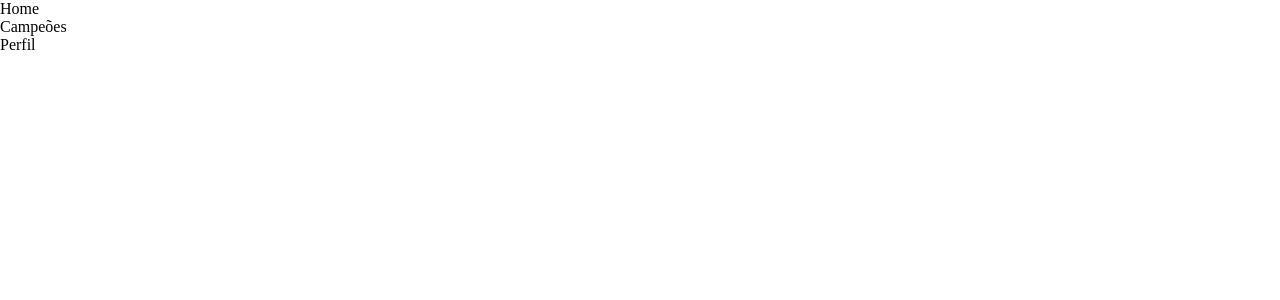
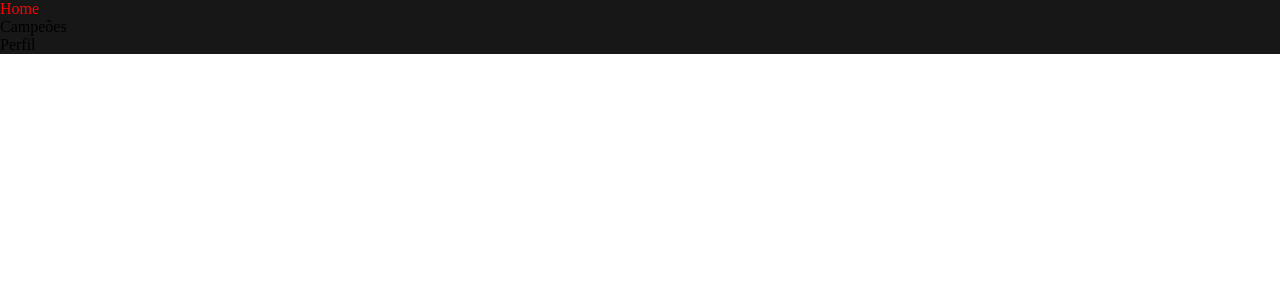
Before and after one commit to FabianaKaori/league-of-legends-react, a React (Vite) app: page / in a window 1280 px wide. Shown: the top 300 px of the page. Built offline with nearby package versions, Linux system fonts and the light colour scheme.

Commit message:
Erro css, check

```diff
--- a/src/components/Navbar/Navbar.tsx
+++ b/src/components/Navbar/Navbar.tsx
@@ -1,10 +1,10 @@
-import './Navbar.module.css'
+import styles from'./Navbar.module.css'
 
 function Navbar() {
     return (
-        <nav className='navbar'>
+        <nav className={styles.navbar}>
             <ul>
-                <li className='teste'>Home</li>
+                <li className={styles.teste}>Home</li>
                 <li>Campeões</li>
                 <li>Perfil</li>
             </ul>
--- /dev/null
+++ b/src/layouts/Container/Container.module.css
@@ -0,0 +1,3 @@
+.container {
+    color: aqua;
+}
```
Also changed, not shown: src/layouts/Container/Container.tsx (+11 -0 lines).
